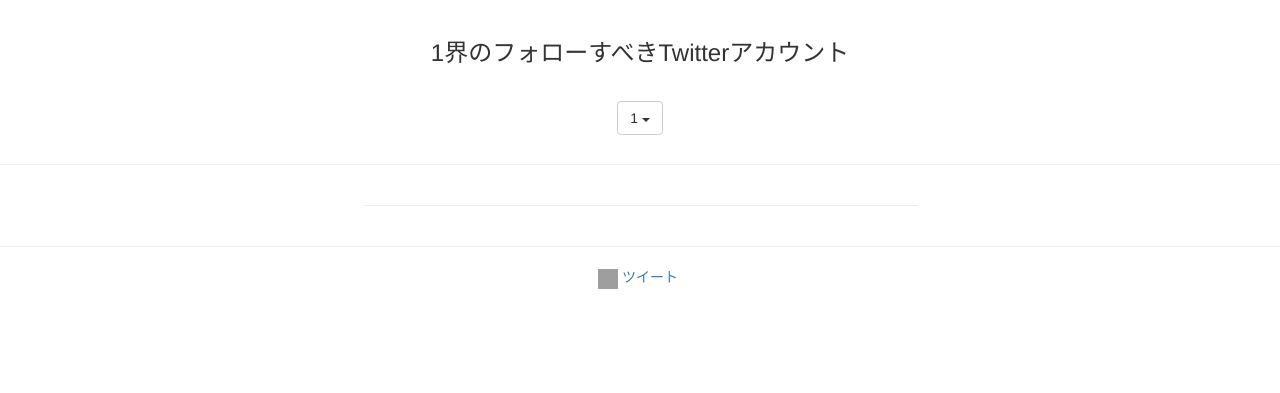
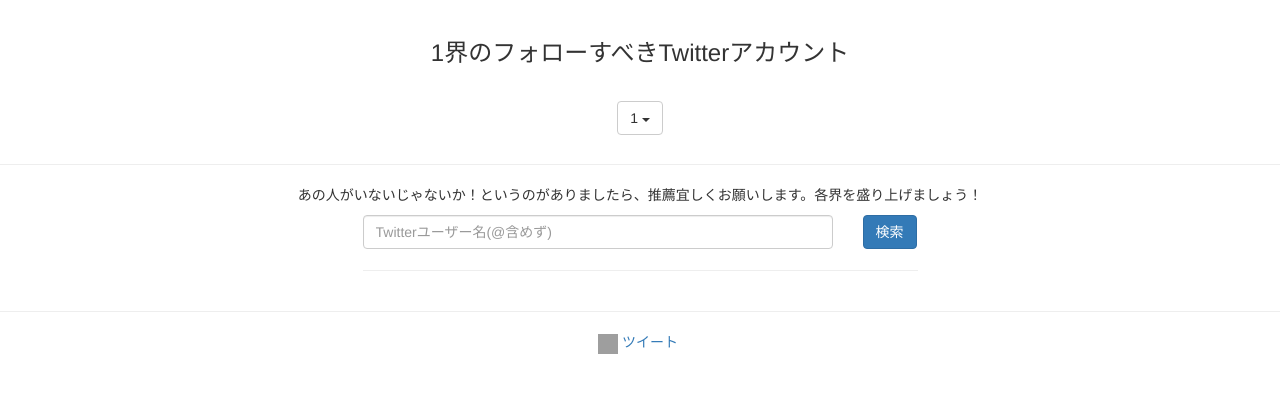
Before and after one commit to nakazye/ProgrammerProfile, a Django app: page /staruser/1/ in a window 1280 px wide. Shown: the part 52-445 px from the top of the page. Run offline with Django 3.2, Linux system fonts and the light colour scheme; parts of the project's set-up code (start-up, migrations or seed data) failed here and were passed over; some libraries are stand-ins or nearby versions; grey boxes are pictures that could not be loaded.

Commit message:
close #46 @roiti46 さんありがとうございました

```diff
--- a/ProgrammerProfile/templates/staruser.html
+++ b/ProgrammerProfile/templates/staruser.html
@@ -64,6 +64,25 @@
 </div>
 
 <div class="container">
+    <div class="text-center">
+        <p>あの人がいないじゃないか！というのがありましたら、推薦宜しくお願いします。各界を盛り上げましょう！</p>
+    </div>
+    {% if selected %}
+    <div class="row">
+        <div class="col-xs-3"></div>
+        <form action="/user/" method="GET">
+            <div class="row">
+                <div class="col-xs-5">
+                    <input class="form-control" placeholder="Twitterユーザー名(@含めず)" name="username">
+                </div>
+                <div class="col-xs-1">
+                    <button type="button" class="btn btn-primary" onclick="submit();">検索</button>
+                </div>
+            </div>
+        </form>
+        <div class="col-xs-3"></div>
+    </div>
+    {% endif %}
     <div class="row">
         <div class="col-md-3"></div>
         <div class="col-md-6">
```
